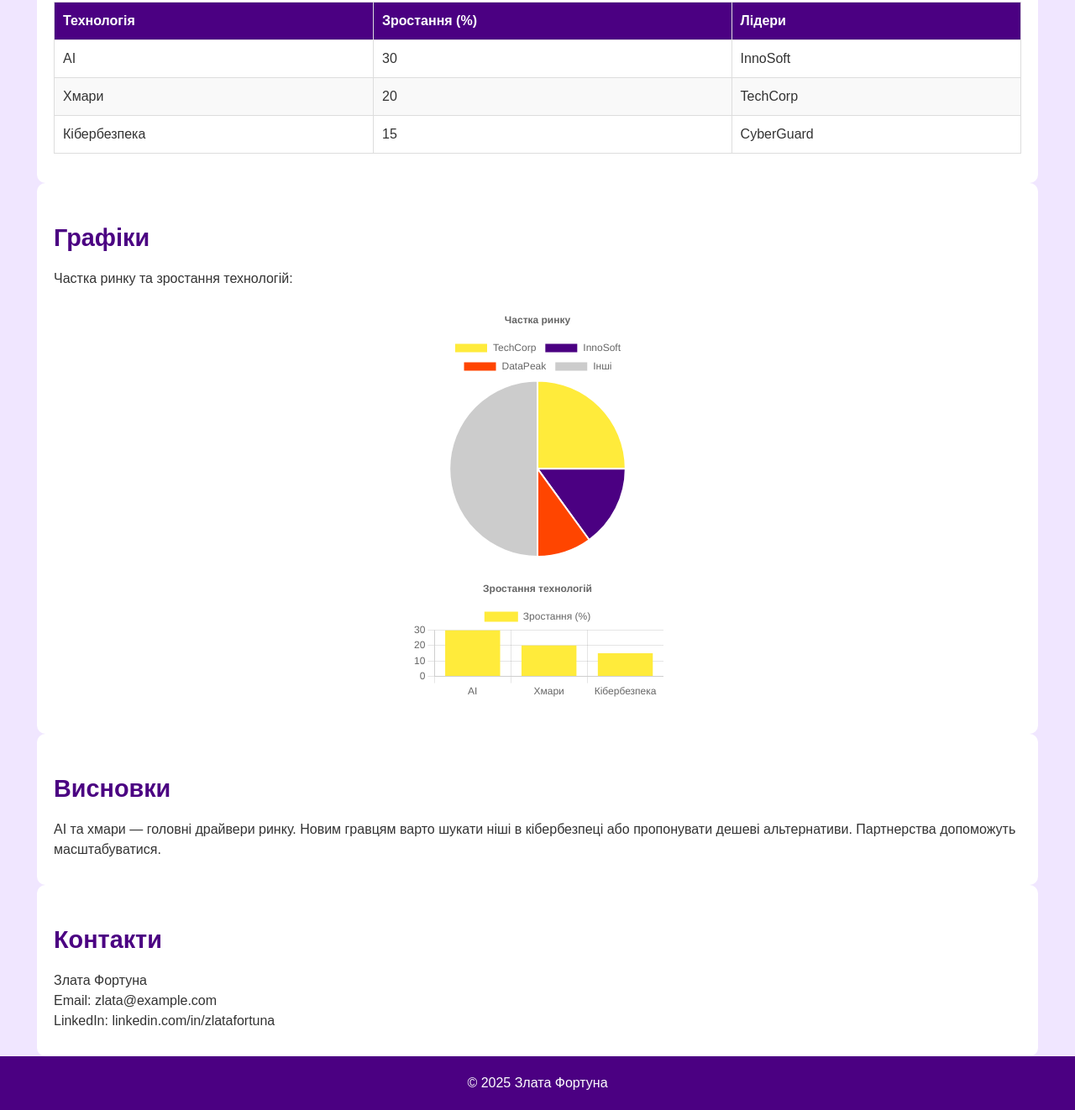
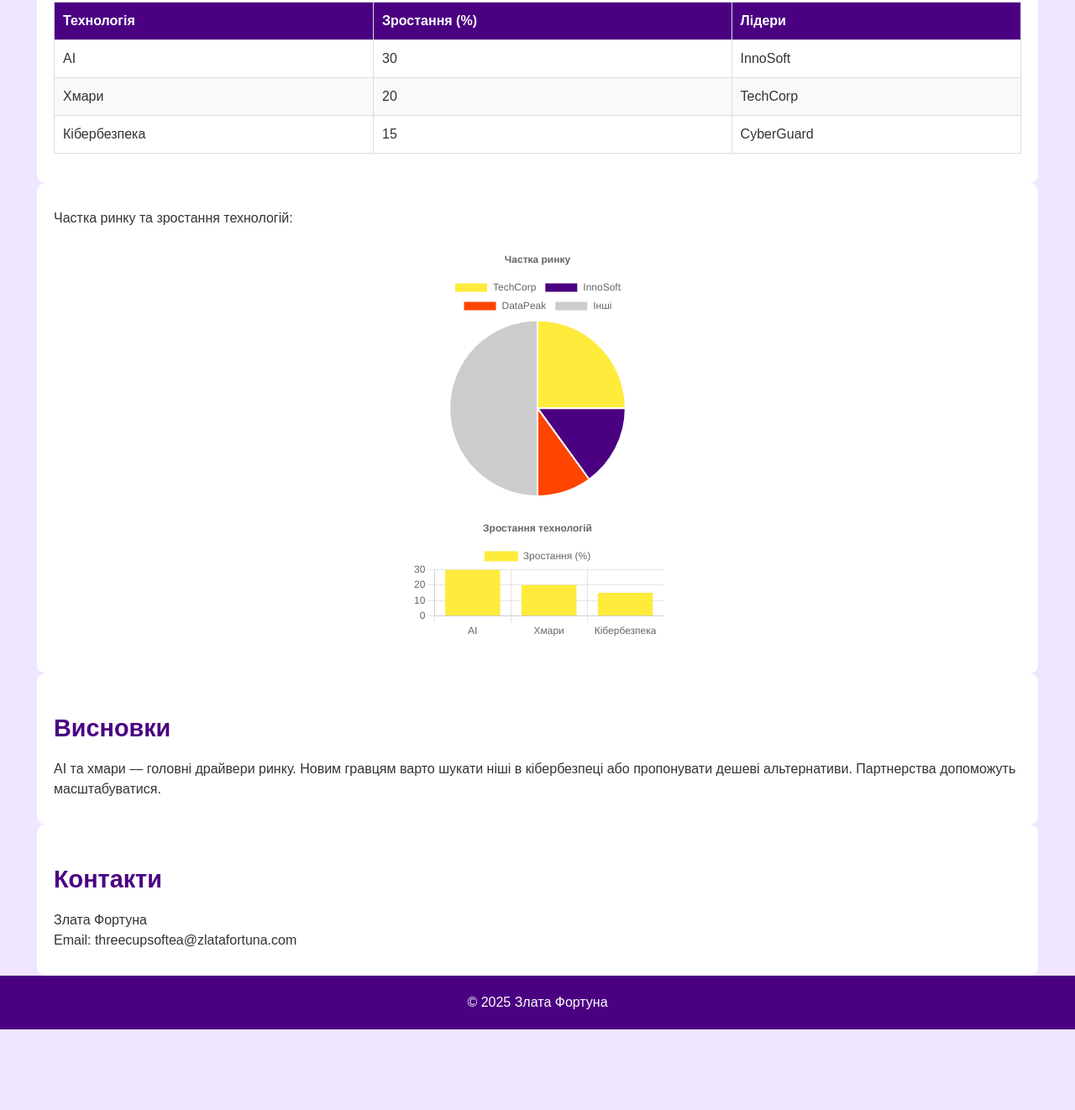
Before and after one commit to alyona222333/qq, a plain HTML site: page index.html in a window 1280 px wide. Shown: the part 1065-2387 px from the top of the page at 84% size. After the commit the page ends 2291 px from the top, so only its background shows below. Drawn offline with nearby package versions, Linux system fonts and the light colour scheme.

Commit message:
Update index.html

```diff
--- a/index.html
+++ b/index.html
@@ -190,7 +190,6 @@
 
     <!-- Графіки -->
     <section id="charts" class="container">
-        <h2>Графіки</h2>
         <p>Частка ринку та зростання технологій:</p>
         <canvas id="marketShareChart"></canvas>
         <canvas id="growthChart"></canvas>
@@ -205,7 +204,7 @@
     <!-- Контакти -->
     <section id="contact" class="container">
         <h2>Контакти</h2>
-        <p>Злата Фортуна<br>Email: zlata@example.com<br>LinkedIn: linkedin.com/in/zlatafortuna</p>
+        <p>Злата Фортуна<br>Email: threecupsoftea@zlatafortuna.com<br></p>
     </section>
 
     <!-- Footer -->
```
